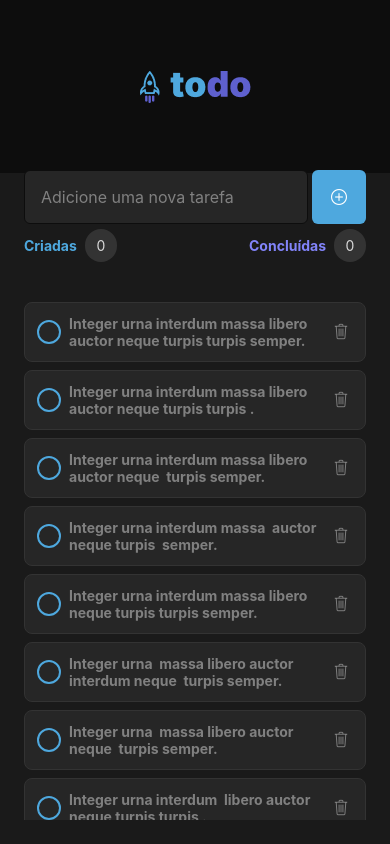
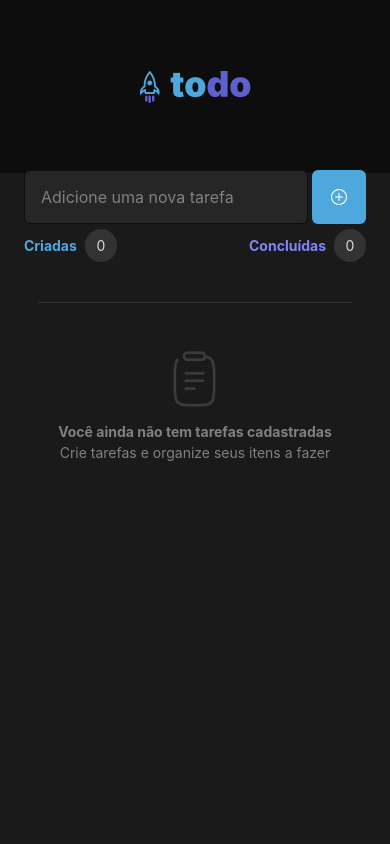
Before and after one commit to otavio-araujo/rocktseat-todo-list, a React Native app: screen / in a window 390 px wide. Built offline with nearby package versions, Linux system fonts and the light colour scheme.

Commit message:
creates-tasks-state

```diff
--- a/src/components/TaskItem/index.tsx
+++ b/src/components/TaskItem/index.tsx
@@ -5,11 +5,12 @@ import { styles } from "./styles"
 import { colors } from "../../constants/colors"
 import { Checkbox } from "../Checkbox"
 
-type Props = {
+export type TaskItemProps = {
+  id: string
   task: string
 }
 
-export function TaskItem({ task }: Props) {
+export function TaskItem({ id, task }: TaskItemProps) {
   return (
     <View style={styles.container}>
       <Checkbox />
--- a/src/screens/Home/index.tsx
+++ b/src/screens/Home/index.tsx
@@ -11,22 +11,14 @@ import AntDesign from "@expo/vector-icons/AntDesign"
 import { styles } from "./styles"
 import { colors } from "../../constants/colors"
 
-import { TaskItem } from "../../components/TaskItem"
+import { TaskItem, TaskItemProps } from "../../components/TaskItem"
 import { EmptyTaskList } from "../../components/EmptyTaskList"
 import { TasksStatusBar } from "../../components/TasksStatusBar"
-
-const tasks = [
-  "Integer urna interdum massa libero auctor neque turpis turpis semper.",
-  "Integer urna interdum massa libero auctor neque turpis turpis .",
-  "Integer urna interdum massa libero auctor neque  turpis semper.",
-  "Integer urna interdum massa  auctor neque turpis  semper.",
-  "Integer urna interdum massa libero  neque turpis turpis semper.",
-  "Integer urna  massa libero auctor interdum neque  turpis semper.",
-  "Integer urna  massa libero auctor neque  turpis semper.",
-  "Integer urna interdum  libero auctor neque turpis turpis .",
-]
+import { useState } from "react"
 
 export function Home() {
+  const [tasks, setTasks] = useState<TaskItemProps[]>([])
+
   return (
     <View style={styles.container}>
       <View style={styles.header}>
@@ -48,9 +40,9 @@ export function Home() {
         <TasksStatusBar />
         <FlatList
           data={tasks}
-          keyExtractor={(item) => item}
+          keyExtractor={(item) => item.id}
           ListEmptyComponent={() => <EmptyTaskList />}
-          renderItem={({ item }) => <TaskItem task={item} />}
+          renderItem={({ item }) => <TaskItem task={item.task} id={item.id} />}
           contentContainerStyle={{ gap: 8, marginTop: 20 }}
           showsVerticalScrollIndicator={false}
         />
```
